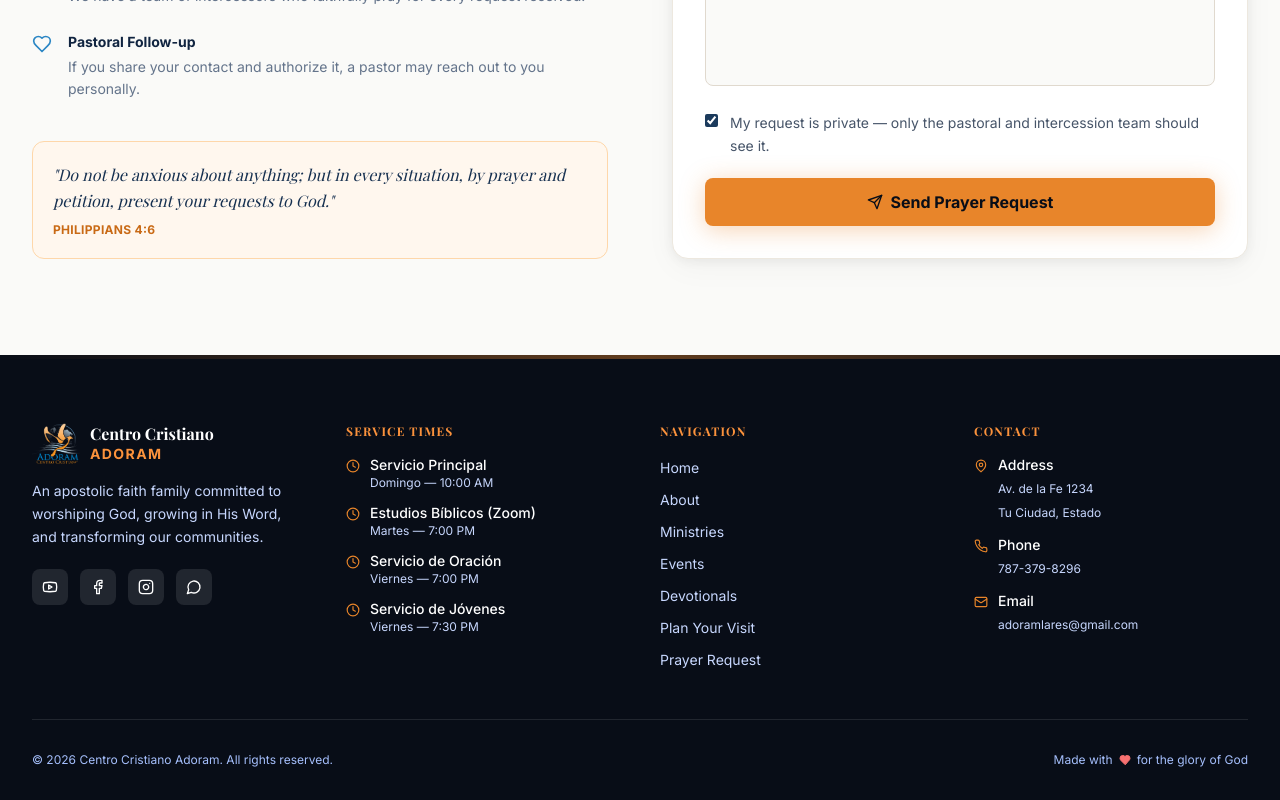
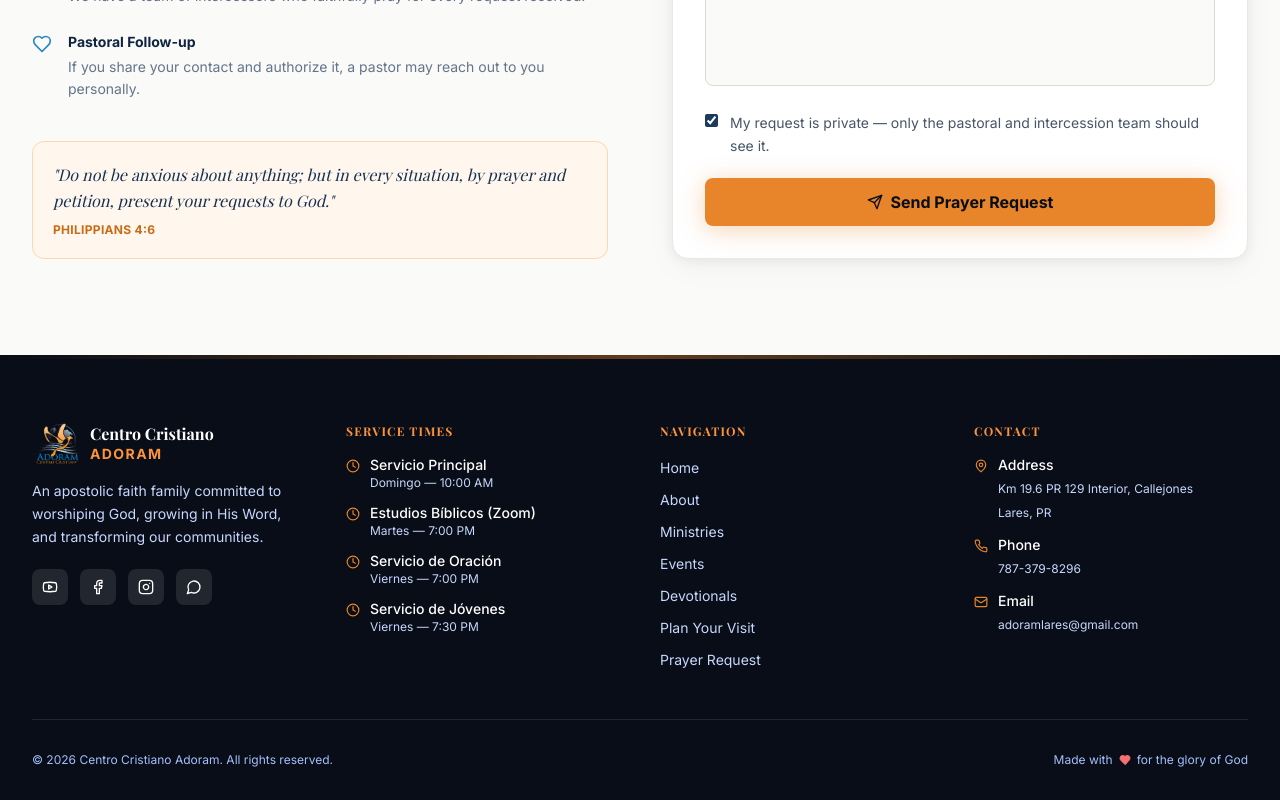
Before and after one commit to Jengaup/Centro-Cristiano-Adoram-Webpage, a Next.js app: page /en in a window 1280 px wide. Shown: the part 8584-9384 px from the top of the page. Built offline with nearby package versions, Linux system fonts and the light colour scheme; a web font is replaced by a local one.

Commit message:
content: update church address to Km 19.6 PR 129, Callejones, Lares PR 00669
https://claude.ai/code/session_01BCgaQf9XzTRiDUwfNNpdao

```diff
--- a/src/data/config.ts
+++ b/src/data/config.ts
@@ -10,11 +10,11 @@ export const siteConfig = {
   phone: "787-379-8296",
   whatsappNumber: "17873798296",
   address: {
-    street: "Av. de la Fe 1234",
-    city: "Tu Ciudad",
-    state: "Estado",
-    zip: "00000",
-    country: "País",
+    street: "Km 19.6 PR 129 Interior, Callejones",
+    city: "Lares",
+    state: "PR",
+    zip: "00669",
+    country: "Puerto Rico",
     mapsUrl: "https://maps.app.goo.gl/tTsXxCGkToC2HiUk8",
   },
   serviceTimes: [
```
